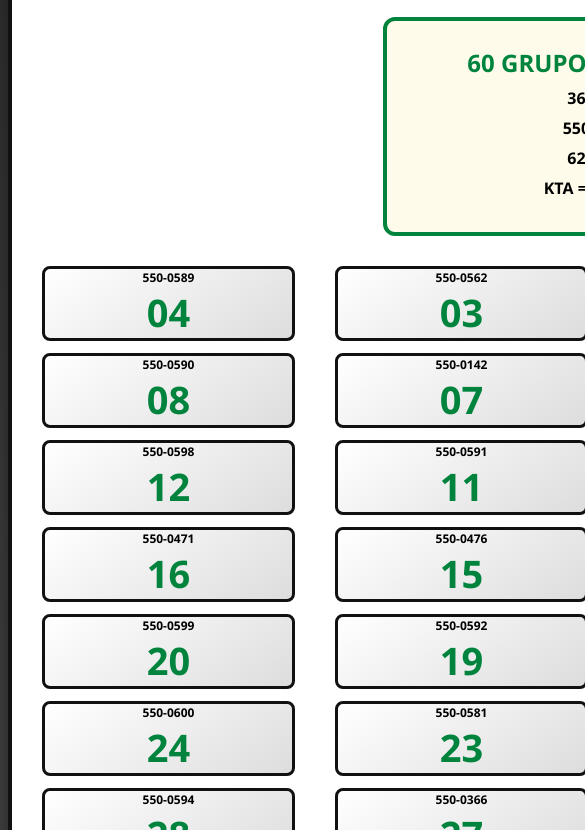
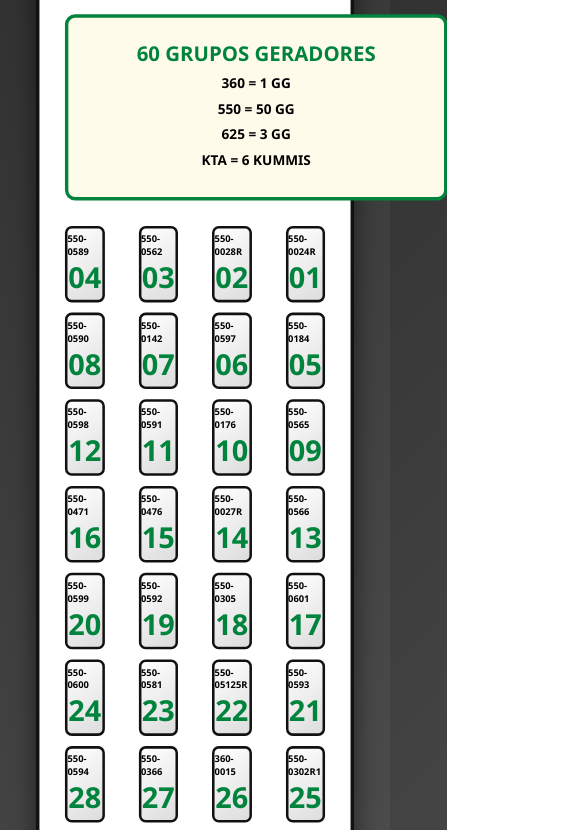
Before and after one commit to gabrielsenna97/UTE-BERURI, a plain HTML site: page index.html in a window 390 px wide. Shown: the part 763-1593 px from the top of the page, 585 px wide, since content can reach past the window. Drawn offline with Linux system fonts and the light colour scheme; no server answers.

Commit message:
Update index.html

```diff
--- a/index.html
+++ b/index.html
@@ -441,6 +441,32 @@ cursor:not-allowed;
 /* CELULAR */
 
 @media(max-width:768px){
+    .bloco{
+
+height:90px;
+
+}
+
+
+.numero{
+
+font-size:34px;
+
+}
+
+
+.codigo{
+
+font-size:11px;
+
+}
+
+
+.contador{
+
+font-size:16px;
+
+}
 
 
 body{
@@ -452,7 +478,13 @@ padding:8px;
 
 .container{
 
-width:1200px;
+width:100%;
+
+transform:scale(0.85);
+
+transform-origin:top center;
+
+margin-bottom:-15%;
 
 }
 
```
